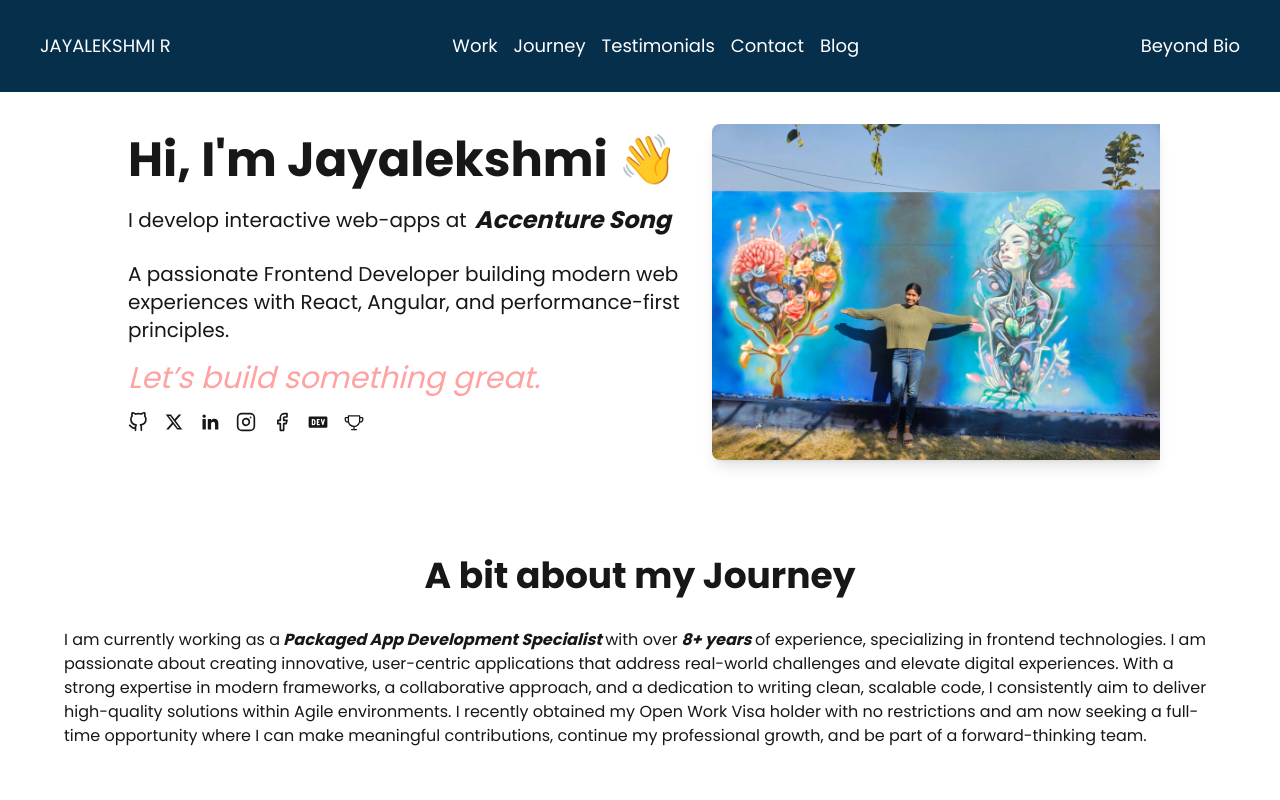
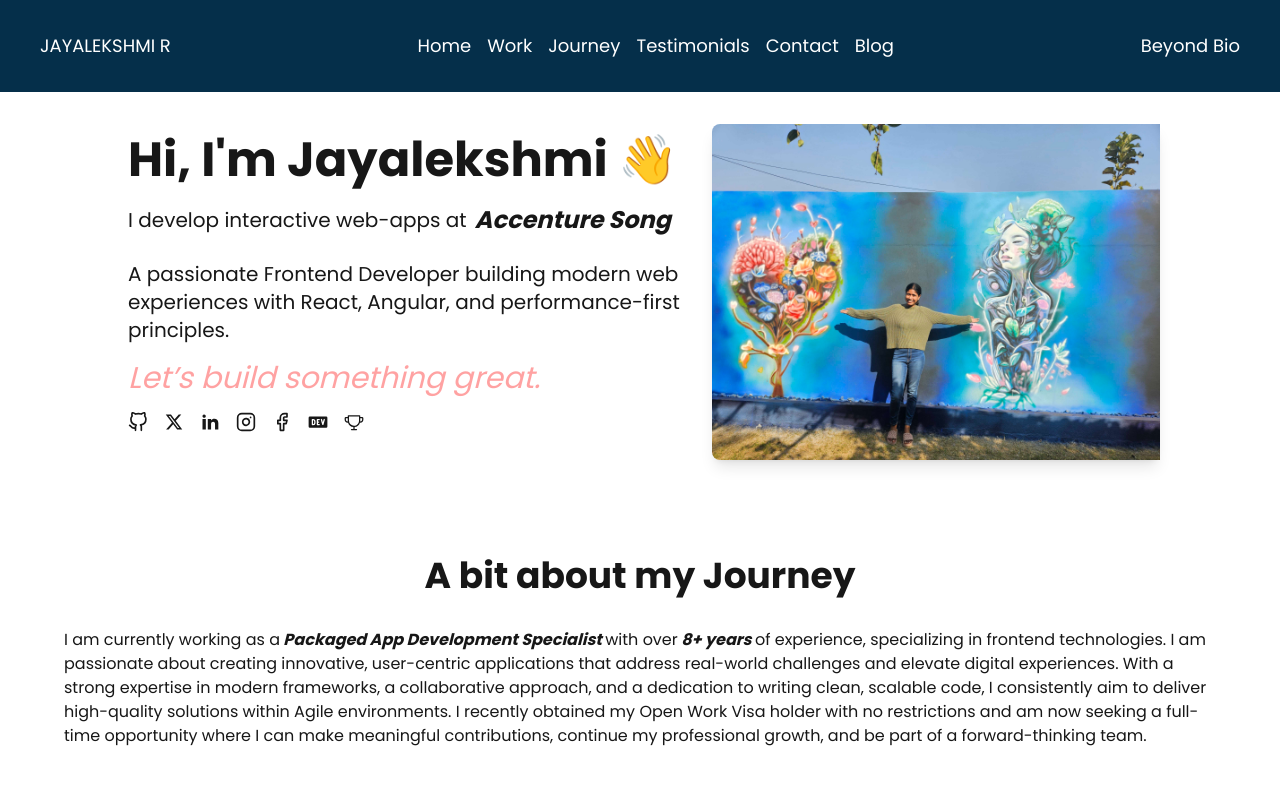
Before and after one commit to jayalekshmir/jayalekshmi.github.io, a Next.js app: page / in a window 1280 px wide. Shown: the top 800 px of the page. Built offline with nearby package versions, Linux system fonts and the light colour scheme.

Commit message:
Update NavBar.tsx

```diff
--- a/components/NavBar.tsx
+++ b/components/NavBar.tsx
@@ -7,6 +7,7 @@ const NavBar = () => {
       <div className="max-w-[1440px] flex w-full justify-between m-auto px-2 ">
         <Link href={`/`}>JAYALEKSHMI R</Link>
         <div className="hidden md:flex gap-4 ">
+          <Link href={`/`}>Home</Link>
           <Link href={`/#work`}>Work</Link>
           <Link href={`/#journey`}>Journey</Link>
           <span>Testimonials</span>
```
